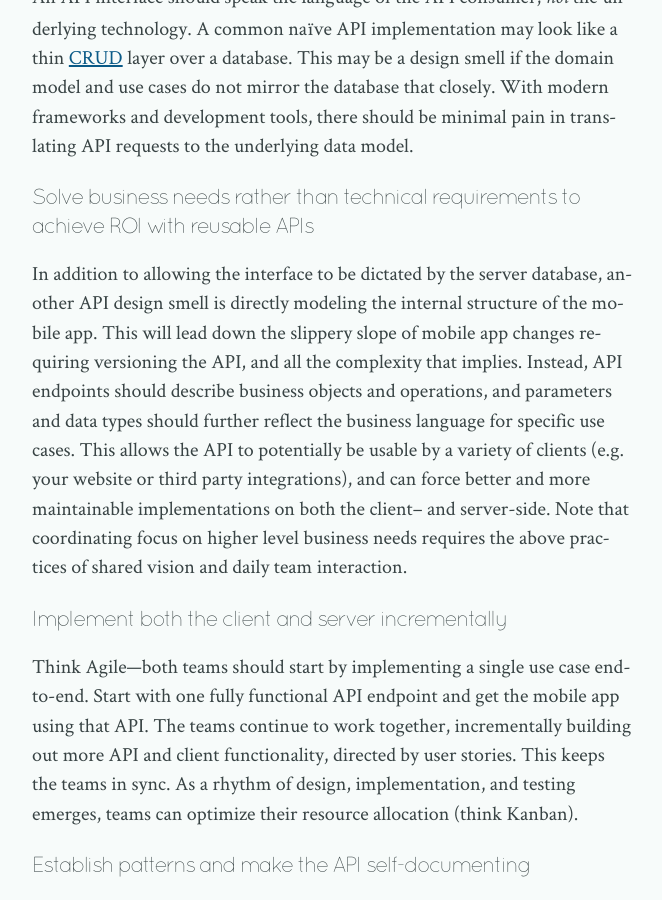
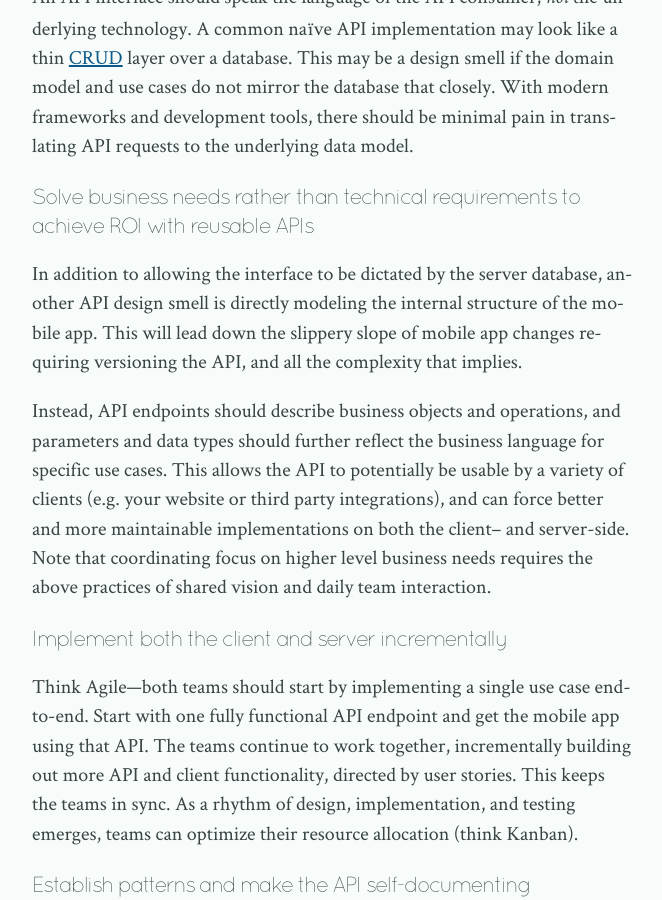
Before and after one commit to mmertsock/mmertsock.github.io, a Jekyll site: the page built from _posts/2015-03-29-api-mobile-collaboration.markdown, in a window 1280 px wide and 900 px high, scrolled down 1563 px. Shown: the whole window, without its empty margins (308-970 px from the left). Built offline with Jekyll 4.4.1, drawn with Linux system fonts in a browser that asks for light colours; comment, search, counter and statistics services are not loaded; some of the changed lines change nothing that is shown; some of the changed text lies outside the part shown.

Commit message:
Break up a big paragraph

```diff
--- a/_posts/2015-03-29-api-mobile-collaboration.markdown
+++ b/_posts/2015-03-29-api-mobile-collaboration.markdown
@@ -1,6 +1,7 @@
 ---
 title: "On Writing APIs: Collaborating Effectively With Your Mobile Team"
 layout: post
+show_modified_notice: true
 excerpt: "API-driven mobile app development requires more than good engineers and the latest technology. Whether your organization is a startup, or an established company expanding into the mobile space, you may be creating the app and API in parallel. The mobile and API teams will need to collaborate effectively in order to launch a successful product. In fact, I would say that communication and teamwork can be more important than the choice of server-side and client-side technologies."
 ---
 
@@ -26,7 +27,9 @@ An API interface should speak the language of the API consumer, *not* the underl
 
 ### Solve business needs rather than technical requirements to achieve ROI with reusable APIs
 
-In addition to allowing the interface to be dictated by the server database, another API design smell is directly modeling the internal structure of the mobile app. This will lead down the slippery slope of mobile app changes requiring versioning the API, and all the complexity that implies. Instead, API endpoints should describe business objects and operations, and parameters and data types should further reflect the business language for specific use cases. This allows the API to potentially be usable by a variety of clients (e.g. your website or third party integrations), and can force better and more maintainable implementations on both the client– and server-side. Note that coordinating focus on higher level business needs requires the above practices of shared vision and daily team interaction.
+In addition to allowing the interface to be dictated by the server database, another API design smell is directly modeling the internal structure of the mobile app. This will lead down the slippery slope of mobile app changes requiring versioning the API, and all the complexity that implies.
+
+Instead, API endpoints should describe business objects and operations, and parameters and data types should further reflect the business language for specific use cases. This allows the API to potentially be usable by a variety of clients (e.g. your website or third party integrations), and can force better and more maintainable implementations on both the client– and server-side. Note that coordinating focus on higher level business needs requires the above practices of shared vision and daily team interaction.
 
 ### Implement both the client and server incrementally
 
```
